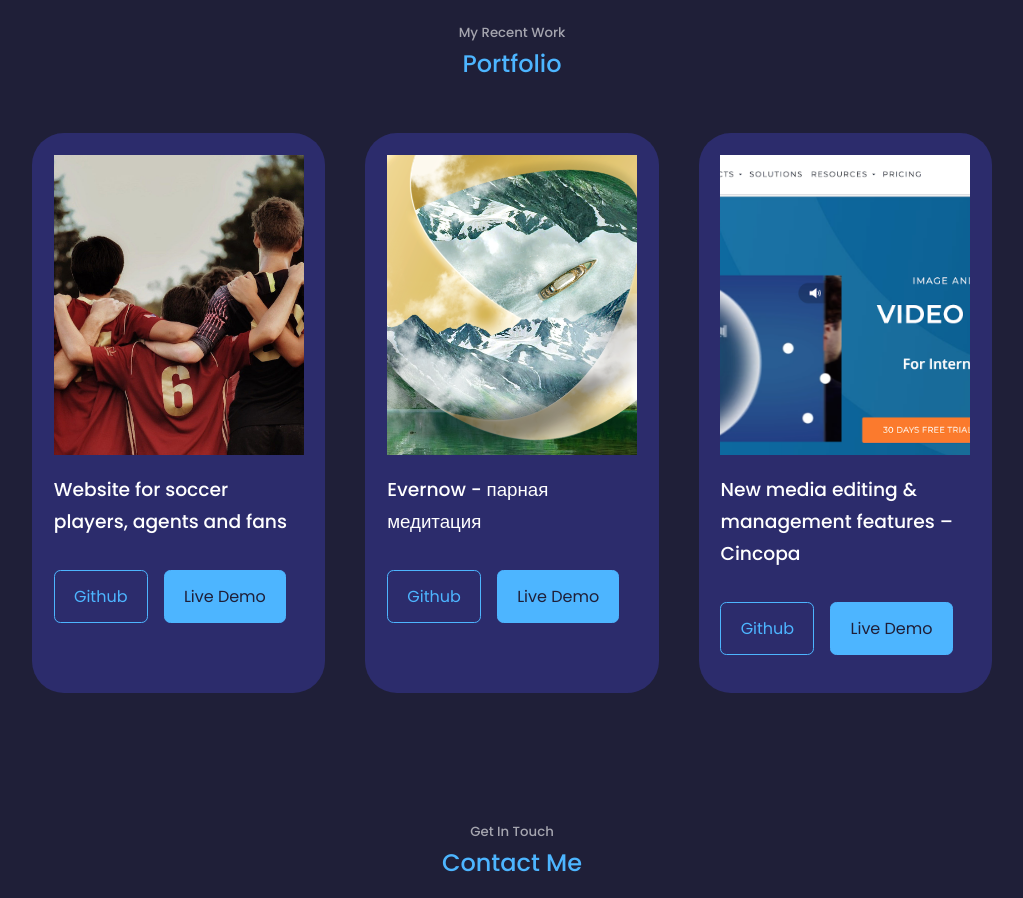
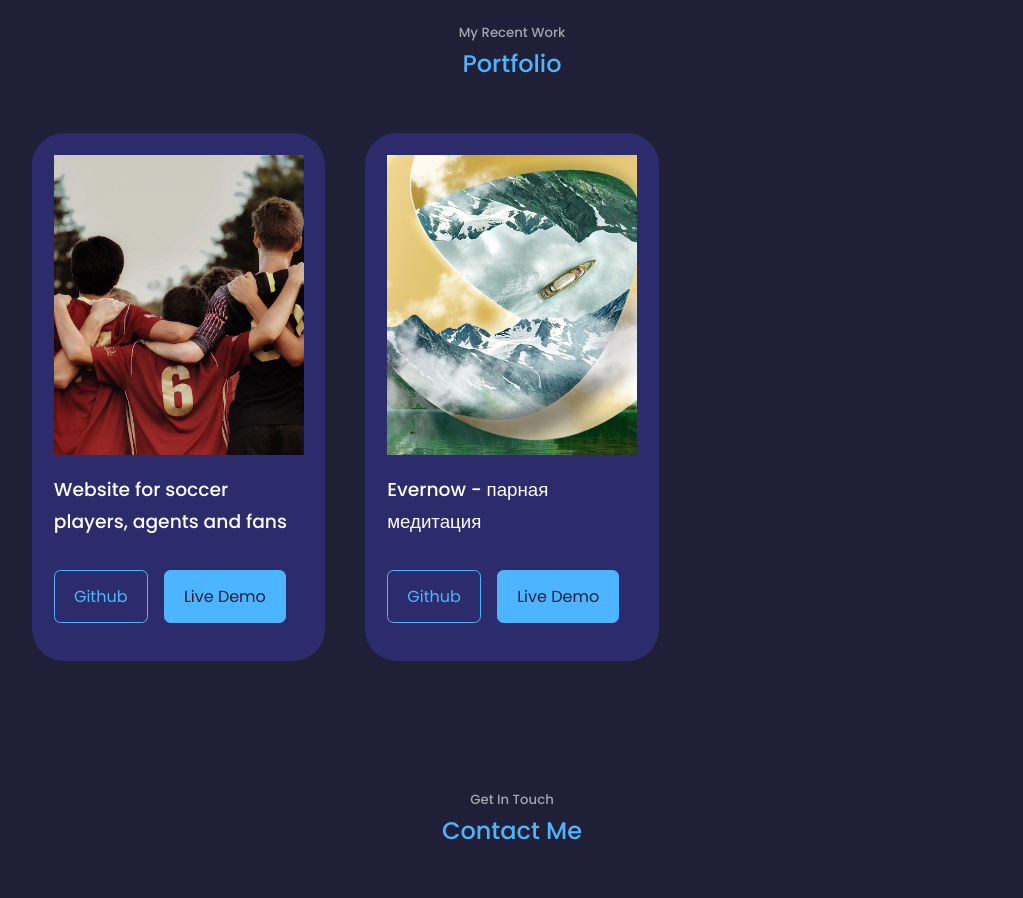
Before and after one commit to HovhannesTutyan/port_lio, a React (Create React App) app in the folder frontend/: page / in a window 1280 px wide. Shown: the part 3740-4638 px from the top of the page, without its empty margins (128-1151 px from the left). Built offline with nearby package versions, Linux system fonts and the light colour scheme.

Commit message:
Update Portfolio.jsx

```diff
--- a/frontend/src/components/portfolio/Portfolio.jsx
+++ b/frontend/src/components/portfolio/Portfolio.jsx
@@ -19,14 +19,7 @@ const data = [
         title: 'Evernow - парная медитация',
         github: "https://github.com",
         demo: "https://play.google.com/store/apps/details?id=com.everbuddy&gl=US"
-    },
-    {
-        id: 3,
-        image: Cincopa,
-        title: 'New media editing & management features – Cincopa',
-        github: "https://github.com",
-        demo: "https://www.cincopa.com/"
-    },
+    }
 ]
 
 const Portfolio = () => {
```
